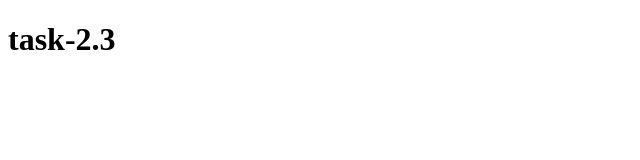
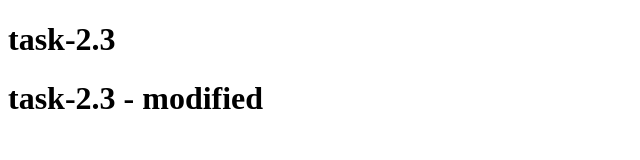
Before and after one commit to chinthamanipavani/task2.3, a plain HTML site: page index.html in a window 1280 px wide. Shown: the whole page, without its empty margins (0-640 px from the left). Drawn offline with Linux system fonts and the light colour scheme.

Commit message:
task2.3-mod

```diff
--- a/index.html
+++ b/index.html
@@ -9,6 +9,7 @@
 
 <body>
     <h1>task-2.3</h1>
+    <h1>task-2.3 - modified</h1>
 </body>
 
 </html>
```
